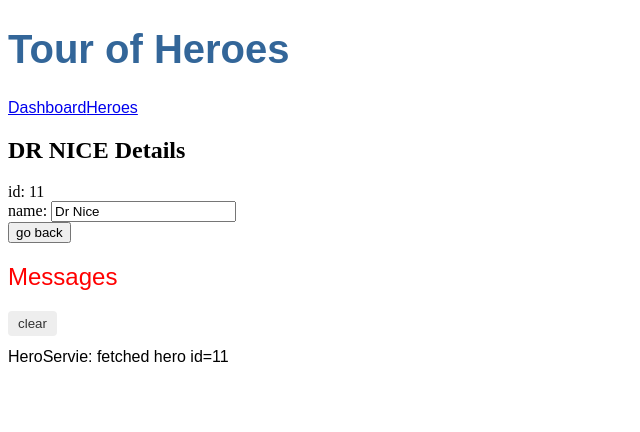
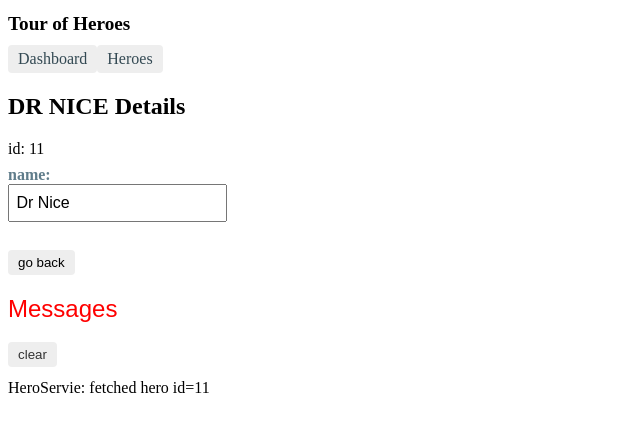
Before and after one commit to great084/ng-tour-of-hero, an Angular app: page /detail/11 in a window 1280 px wide. Shown: the top 432 px of the page, without its empty margins (0-640 px from the left). Built offline with nearby package versions, Linux system fonts and the light colour scheme.

Commit message:
スタイルの適用

```diff
--- a/src/app/app.component.css
+++ b/src/app/app.component.css
@@ -1,22 +1,23 @@
+/* AppComponent's private CSS styles */
 h1 {
-  color: #369;
-  font-family: Arial, Helvetica, sans-serif;
-  font-size: 250%;
+  font-size: 1.2em;
+  margin-bottom: 0;
 }
-
-h2, h3 {
-  color: #444;
-  font-family: Arial, Helvetica, sans-serif;
-  font-weight: lighter;
+nav a {
+  padding: 5px 10px;
+  text-decoration: none;
+  margin-top: 10px;
+  display: inline-block;
+  background-color: #eee;
+  border-radius: 4px;
 }
-body {
-  margin: 2em;
+nav a:visited, a:link {
+  color: #334953;
 }
-body, input[type="text"], button {
-  color: #333;
-  font-family: Cambria, Georgia, serif;
+nav a:hover {
+  color: #039be5;
+  background-color: #cfd8dc;
 }
-/* everywhere else */
-* {
-  font-family: Arial, Helvetica, sans-serif;
+nav a.active {
+  color: #039be5;
 }
--- a/src/app/hero-detail/hero-detail.component.css
+++ b/src/app/hero-detail/hero-detail.component.css
@@ -0,0 +1,30 @@
+/* HeroDetailComponent's private CSS styles */
+label {
+  display: inline-block;
+  width: 3em;
+  margin: .5em 0;
+  color: #607D8B;
+  font-weight: bold;
+}
+input {
+  height: 2em;
+  font-size: 1em;
+  padding-left: .4em;
+}
+button {
+  margin-top: 20px;
+  font-family: Arial, sans-serif;
+  background-color: #eee;
+  border: none;
+  padding: 5px 10px;
+  border-radius: 4px;
+  cursor: pointer;
+}
+button:hover {
+  background-color: #cfd8dc;
+}
+button:disabled {
+  background-color: #eee;
+  color: #ccc;
+  cursor: auto;
+}
--- a/src/app/heroes/heroes.component.css
+++ b/src/app/heroes/heroes.component.css
@@ -6,28 +6,33 @@
   width: 15em;
 }
 .heroes li {
+  position: relative;
   cursor: pointer;
-  position: relative;
-  left: 0;
   background-color: #EEE;
   margin: .5em;
   padding: .3em 0;
   height: 1.6em;
   border-radius: 4px;
 }
+
 .heroes li:hover {
   color: #607D8B;
   background-color: #DDD;
   left: .1em;
 }
-.heroes li.selected {
-  background-color: #CFD8DC;
-  color: white;
+
+.heroes a {
+  color: #333;
+  text-decoration: none;
+  position: relative;
+  display: block;
+  width: 250px;
 }
-.heroes li.selected:hover {
-  background-color: #BBD8DC;
-  color: white;
+
+.heroes a:hover {
+  color:#607D8B;
 }
+
 .heroes .badge {
   display: inline-block;
   font-size: small;
@@ -39,6 +44,8 @@
   left: -1px;
   top: -4px;
   height: 1.8em;
+  min-width: 16px;
+  text-align: right;
   margin-right: .8em;
   border-radius: 4px 0 0 4px;
 }
```
